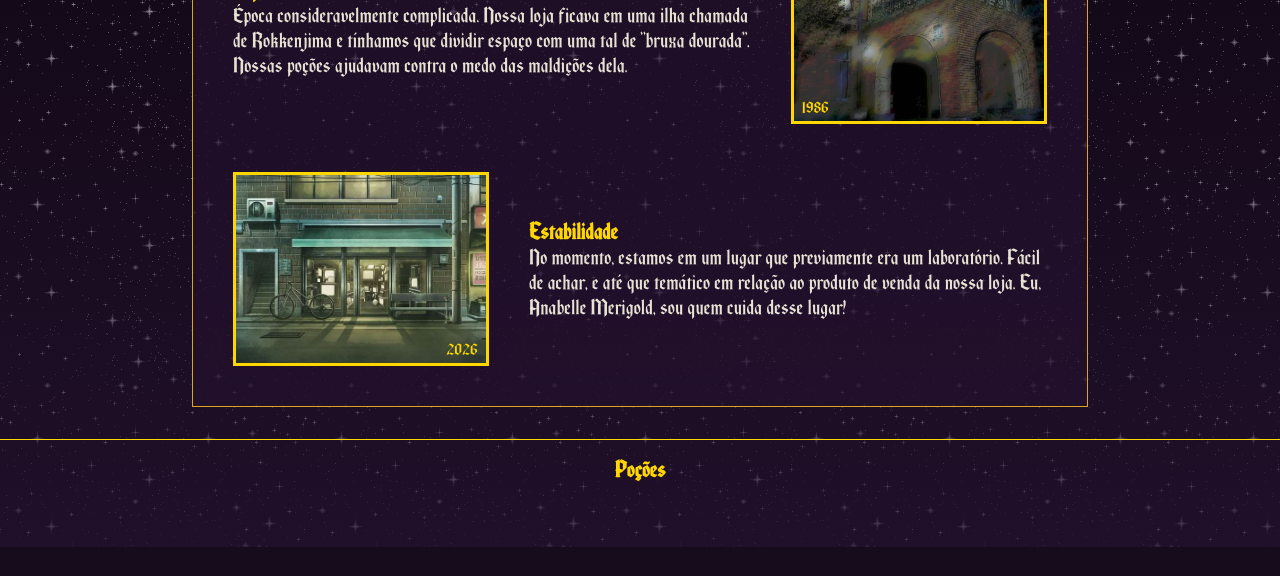
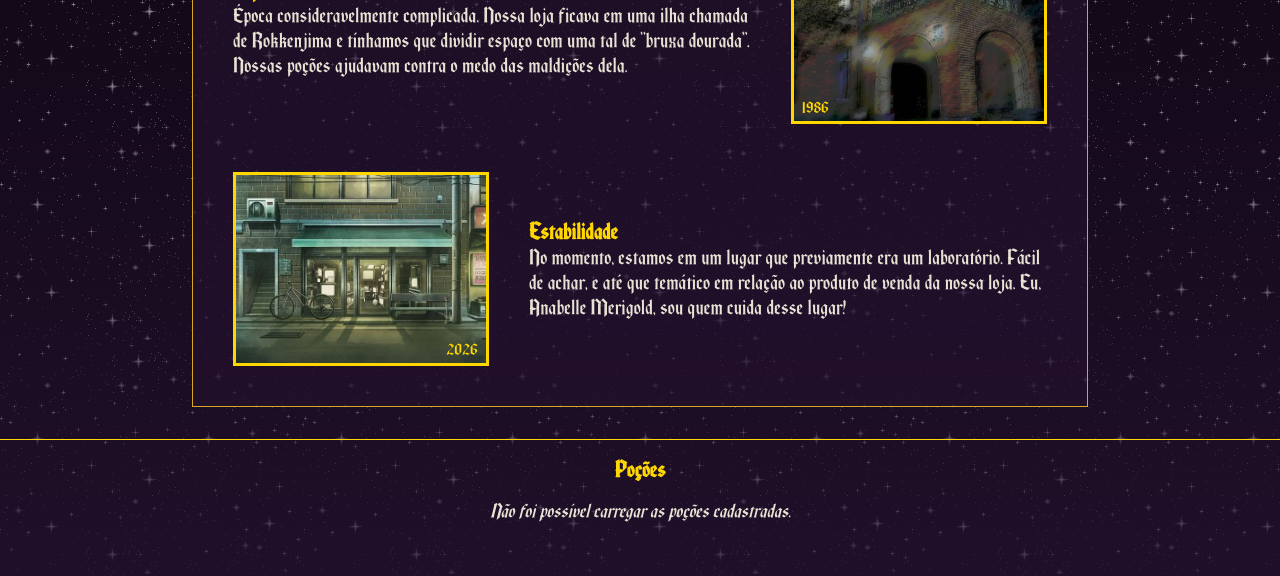
Before and after one commit to luis-antoniosi/web-potion-seller, a website: page public/index.html in a window 1280 px wide. Shown: the part 830-1406 px from the top of the page. Drawn offline with Linux system fonts and the light colour scheme; no server answers.

Commit message:
added loading text for index.html's potion list, moved the css, changed the website's title

```diff
--- a/public/index.html
+++ b/public/index.html
@@ -4,7 +4,7 @@
 <head>
     <meta charset="UTF-8">
     <meta name="viewport" content="width=device-width, initial-scale=1.0">
-    <title>Loja de Poções</title>
+    <title>Loja Merigold</title>
     <link rel="stylesheet" href="style.css">
 </head>
 
@@ -81,6 +81,7 @@
         <section id="potions" class="store-potions">
             <div class="potions-inner">
                 <h1 class="inner-name">Poções</h1>
+                <p id="listStatus" class="list-status"></p>
                 <div id="potionsGrid" class="potions-grid"></div>
             </div>
         </section>
--- a/public/script.js
+++ b/public/script.js
@@ -1,10 +1,14 @@
 const potionsGrid = document.getElementById("potionsGrid");
+const listStatus =  document.getElementById("listStatus");
 const music = document.getElementById("music");
 const musicMute = document.getElementById("music-sound");
 
 const API_URL = "http://127.0.0.1:8080/potions";
 
 async function getPotions() {
+    listStatus.textContent = "Abrindo o livro de poções...";
+    potionsGrid.innerHTML = "";
+
     try {
         const response = await fetch(API_URL,
             { method: "GET" }
@@ -16,13 +20,15 @@ async function getPotions() {
         const potions = await response.json();
 
         if (potions.length === 0) {
-            // todo
+            listStatus.textContent = "Nenhuma poção cadastrada.";
             return;
         }
 
+        listStatus.textContent = "";
         return potions;
     } catch (error) {
         console.error("Failed to get potions: " + error);
+        listStatus.textContent = "Não foi possível carregar as poções cadastradas.";
     }
 }
 
@@ -60,7 +66,6 @@ function createPotionCard(potion) {
 (async () => {
     try {
         const potions = await getPotions();
-        console.log(potions);
 
         potions.forEach((potion) => {
             const card = createPotionCard(potion);
@@ -69,7 +74,7 @@ function createPotionCard(potion) {
         });
 
     } catch (error) {
-        console.log("Process of creating elements failed.");
+        console.error("Process of creating elements failed.");
     }
 
 })();
--- a/public/style.css
+++ b/public/style.css
@@ -45,6 +45,12 @@ a {
 
 a {
     font-size: 1.5rem;
+}
+
+.inner-name {
+    display: flex;
+    justify-content: center;
+    margin: 1rem;
 }
 
 /* Header */
@@ -184,10 +190,16 @@ a {
 
 /* Potion grid */
 
-.inner-name {
-    display: flex;
-    justify-content: center;
-    margin: 1rem;
+.potions-inner {
+    text-align: center;
+}
+
+.list-status {
+    font-style: italic;
+    color: var(--light-text);
+    min-height: 1.4em;
+    margin-bottom: 1rem;
+    font-size: 1.3rem;
 }
 
 .potions-grid {
```
Also changed, not shown: public/admin.css (+0 -7 lines).
